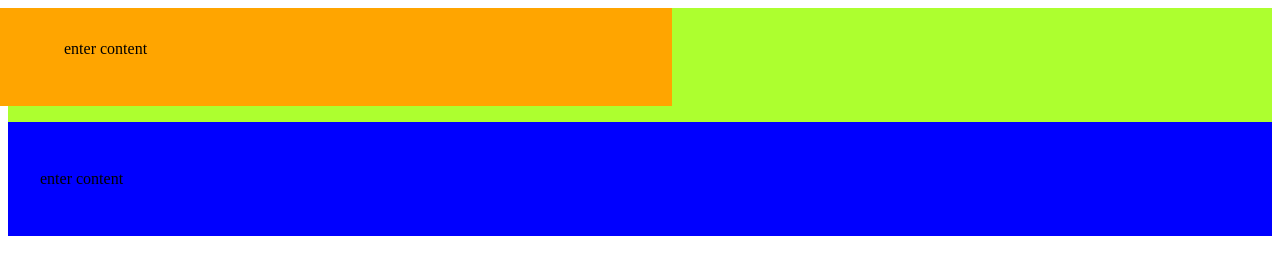
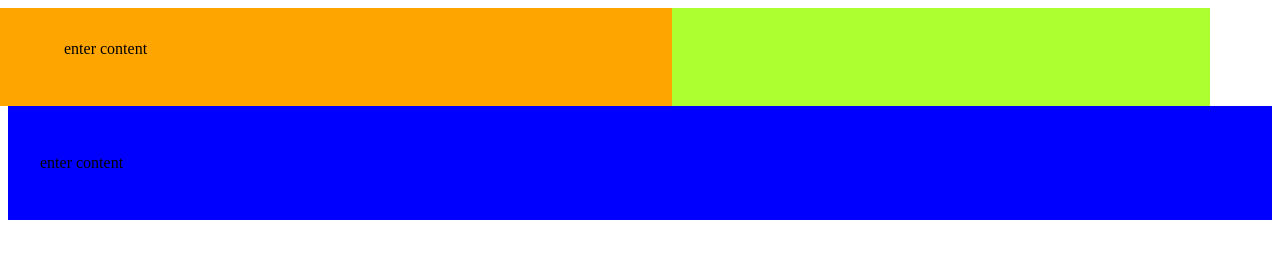
Before and after one commit to annikanotanneke/wra_410, a plain HTML site: page classwork/transitions.html in a window 1280 px wide. Drawn offline with Linux system fonts and the light colour scheme.

Commit message:
add transition

```diff
--- a/classwork/transitions.css
+++ b/classwork/transitions.css
@@ -13,6 +13,11 @@
 .two {
     background-color: greenyellow;
     padding: 2rem;
+    width: 90%;
+    height: 80%;
+    padding-top: 2ch;
+    transition: all 2s;
+    transition-timing-function: cubic-bezier(0.175, 0.885, 0.32, 1.275);
 }
 .three {
     background-color: blue;
@@ -25,3 +30,9 @@
     opacity: 0;
     transform: scale(.5);
 }
+
+.two:hover {
+    width:50%;
+    height: 50%;
+    transform: skew(40deg, 20deg);
+}
```
